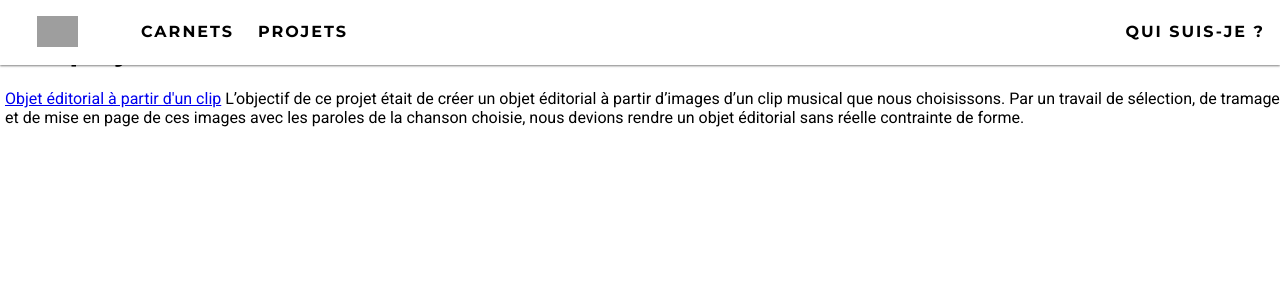
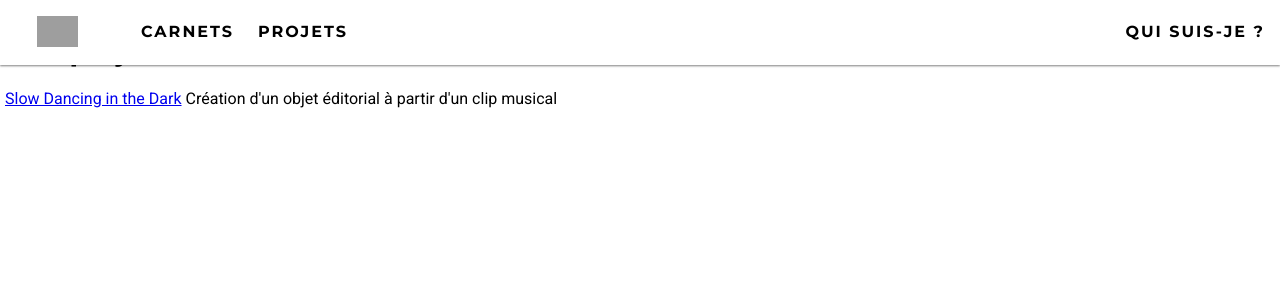
Before and after one commit to DangSinslay/DangSinslay.github.io, a Jekyll site: the page built from blogprojets/index.html, in a window 1280 px wide. Shown: the top 300 px of the page. Built offline with Jekyll 4.4.1, drawn with Linux system fonts in a browser that asks for light colours; grey boxes are pictures that could not be loaded.

Commit message:
Update 2022-02-24-projets-dragon.md

```diff
--- a/_posts/projets/2022-02-24-projets-dragon.md
+++ b/_posts/projets/2022-02-24-projets-dragon.md
@@ -1,10 +1,10 @@
 ---
 layout: post
-title: "Objet éditorial à partir d'un clip"
+title: "Slow Dancing in the Dark"
 preview: https://i.imgur.com/PE8rT8K.png
 date: 2022-02-24
 category: projets
-description: L’objectif de ce projet était de créer un objet éditorial à partir d’images d’un clip musical que nous choisissons. Par un travail de sélection, de tramage et de mise en page de ces images avec les paroles de la chanson choisie, nous devions rendre un objet éditorial sans réelle contrainte de forme.
+description: Création d'un objet éditorial à partir d'un clip musical
 blog: blogprojets
 ---
 
```
